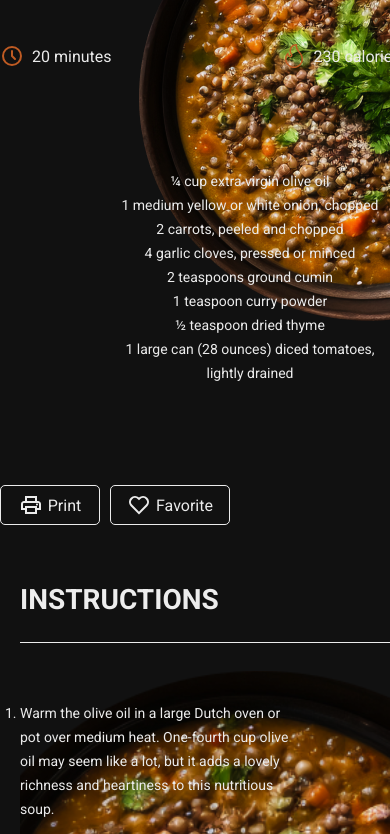
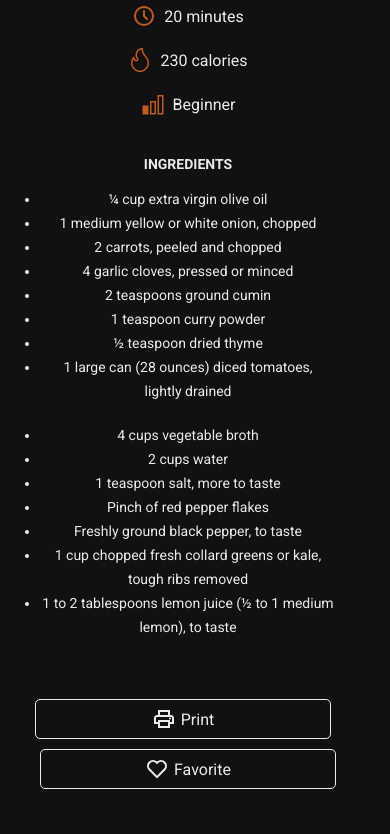
Before and after one commit to rebeccakorwinlind/recipeupdated, a plain HTML site: page recipe-details.html in a window 390 px wide. Shown: the part 226-1060 px from the top of the page. Drawn offline with Linux system fonts and the light colour scheme.

Commit message:
mobile version recipe details

```diff
--- a/css/main.css
+++ b/css/main.css
@@ -1009,7 +1009,16 @@ h6 {
 }
 /* About page end */
 
-/* Mobile version start */
+
+
+
+
+
+
+
+
+/* Mobile version recipe site start */
+
 
 @media (max-width:600px) {
 :root {
@@ -1021,7 +1030,7 @@ h6 {
 body, html {
     overflow-x: hidden;
 }
-/* NAVIGATION */
+
     .navigation {
         height: auto;
         padding: 10px;
@@ -1030,7 +1039,6 @@ body, html {
     }
 
     .menu-container ul {
-        /* flex-direction: column; */
         gap: 10px;
         text-align: center;
 
@@ -1039,7 +1047,7 @@ body, html {
     .menu-container ul li {
         border: none;
     }
-     /* HERO SECTION */
+
     .hero-front-page {
         margin-top: 100px;
         background-image: none;
@@ -1070,7 +1078,7 @@ body, html {
         width: 60%;
     }
 
-    /* TODAY'S RECIPES */
+
     .todays_recipes {
         width: 100%;
         padding: 20px;
@@ -1091,7 +1099,7 @@ body, html {
         height: 160px;
     }
 
-    /* CATEGORY BAR */
+
     .categories {
         flex-wrap: wrap;
         padding: 10px;
@@ -1109,7 +1117,6 @@ body, html {
         width: 30%;
         font-size: 12px;
     }
-  /* IMAGE SECTION */
     .image-section {
         clip-path: none;
         height: auto;
@@ -1125,7 +1132,7 @@ body, html {
         height: auto;
     }
 
-    /* FRAME CONTENT BOXES */
+
     .frame-content {
         flex-direction: column;
     }
@@ -1167,3 +1174,82 @@ body, html {
     }
 
 }
+
+
+/* Mobile version recipe site end */
+
+/* Mobile version recipe details start */
+@media (max-width: 600px) {
+
+    .hero-front-page-details {
+        padding-top: 60px;
+    }
+
+    .hero-container-details {
+        grid-template-columns: 1fr;
+        width: 100%;
+        padding: 20px;
+        background-image: none;
+        text-align: center;
+    }
+
+
+    .categories_details {
+        flex-direction: column;
+        gap: 20px;
+        padding: 20px 0;
+        margin: 10px 0 0 0;
+        text-align: center;
+    }
+
+    .categories_details div {
+        justify-content: center;
+    }
+
+
+
+    .list-container {
+        width: 100%;
+        padding: 20px;
+    }
+
+    .list-col {
+        grid-template-columns: 1fr;
+        gap: 20px;
+    }
+
+
+    .ingredients-buttons {
+        flex-direction: column;
+        margin-top: 40px;
+        gap: 10px;
+        align-items: center;
+    }
+
+    .print-button,
+    .favorite-button {
+        width: 100%;
+        justify-content: center;
+    }
+
+
+    .list-col-two {
+        background-image: none;
+        grid-template-columns: 1fr;
+        gap: 20px;
+    }
+
+    .list-col-three {
+        grid-template-columns: 1fr;
+        gap: 20px;
+    }
+
+
+    .instructions-nostyle,
+    .instructions {
+        margin-bottom: 100px;
+
+    }
+
+}
+/* Mobile version recipe details end */
```
